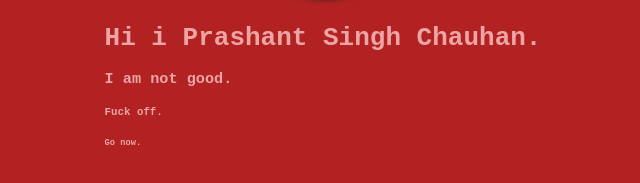
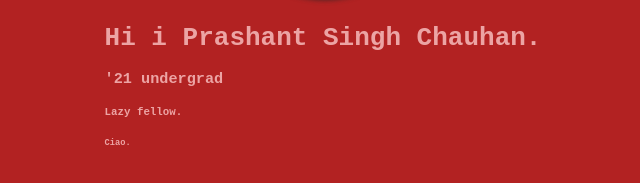
Before and after one commit to percius47/portfolio-demo, a plain HTML site: page index.html in a window 1280 px wide. Shown: the part 413-596 px from the top of the page, 317-957 px from the left. Drawn offline with Linux system fonts and the light colour scheme.

Commit message:
text update
style- text update

```diff
--- a/index.html
+++ b/index.html
@@ -11,9 +11,9 @@
         <img class="profile-pic" src="https://instagram.fpat3-1.fna.fbcdn.net/v/t51.2885-19/s150x150/118773154_995696500906597_9064638408833633205_n.jpg?_nc_ht=instagram.fpat3-1.fna.fbcdn.net&_nc_ohc=E3scUAuY4qUAX-gGoyE&oh=c5531f00616e4cba7645f2c0315f2c00&oe=5F922389">
           <div class="site-header-content">
              <h1>Hi i Prashant Singh Chauhan.</h1>
-    <h3>I am not good.    </h3>
-    <h5>Fuck off.</h5>
-    <h6>Go now.</h6>
+    <h3>'21 undergrad    </h3>
+    <h5>Lazy fellow.</h5>
+    <h6>Ciao.</h6>
         </div>
 </header>
 
```
